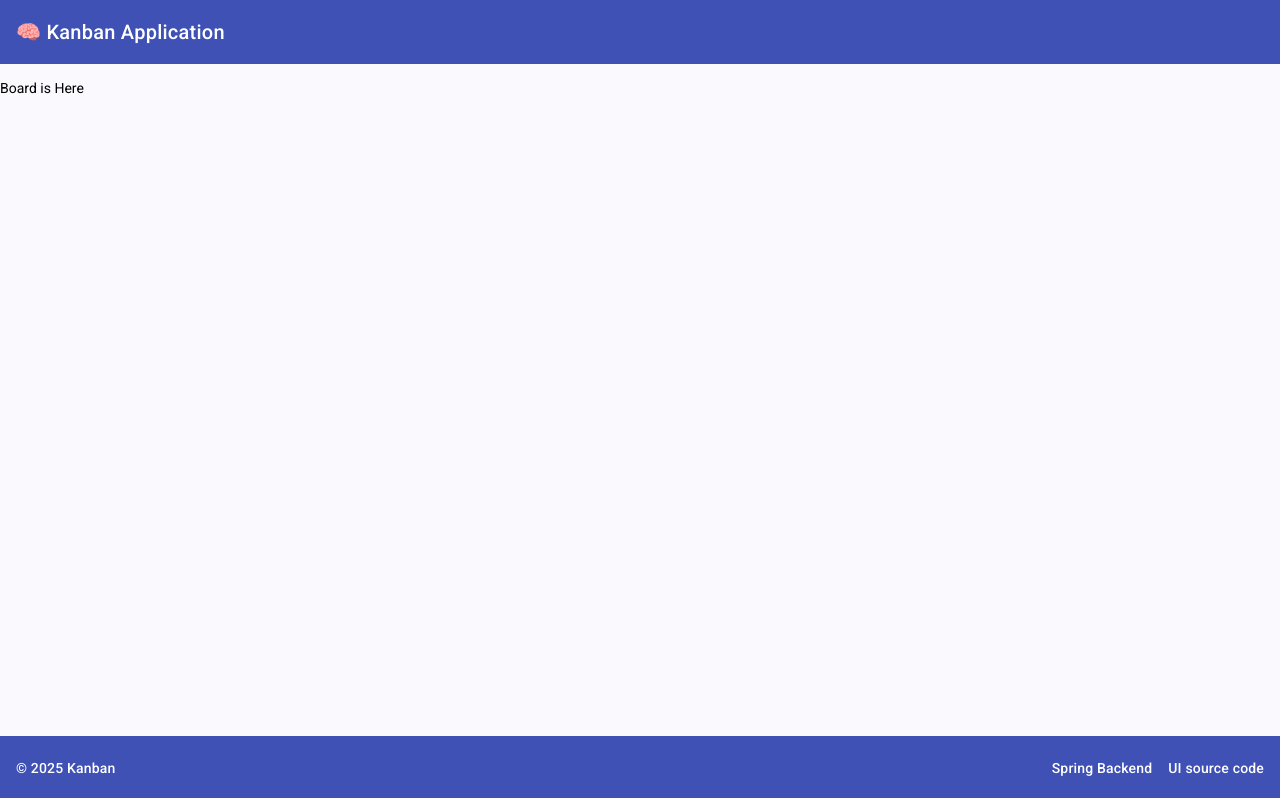
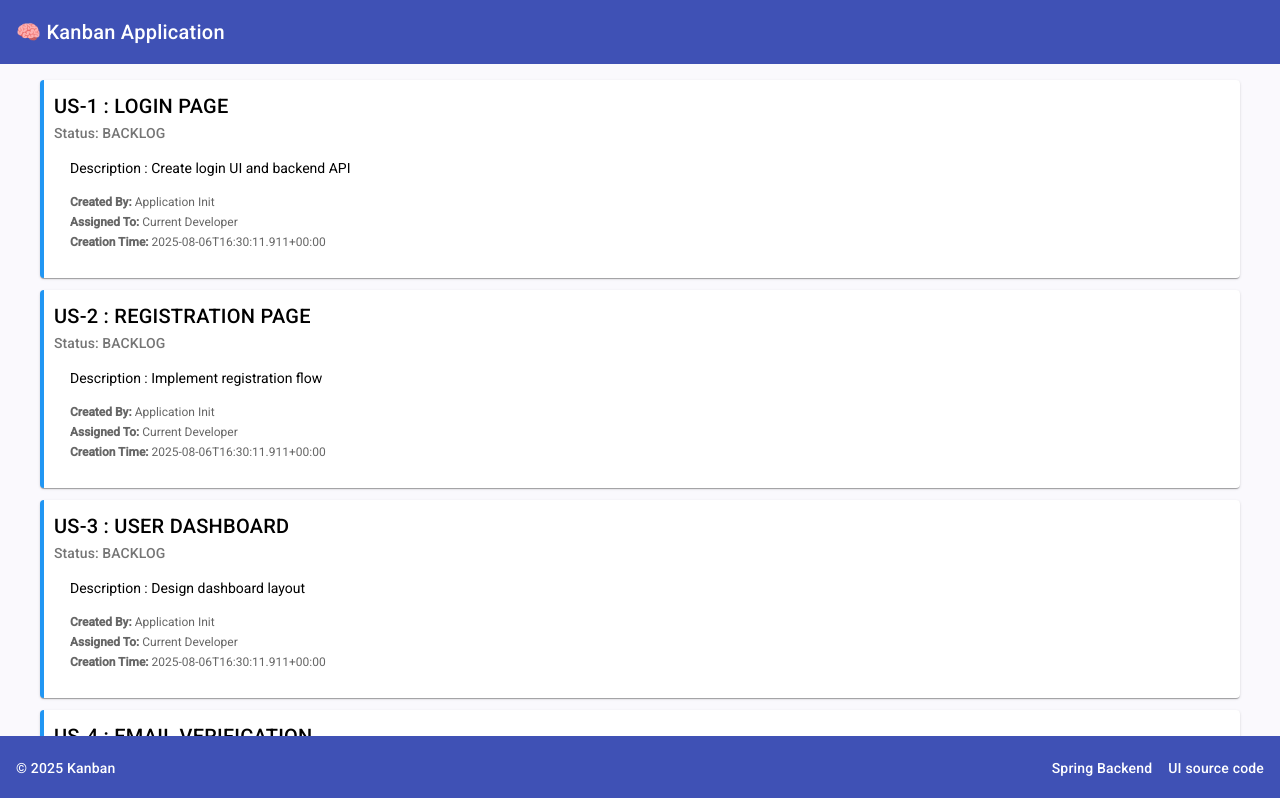
Before and after one commit to Himanshu-Koshti-lab/AngularKanBan, an Angular app: page / in a window 1280 px wide. Shown: the top 798 px of the page. Built offline with nearby package versions, Linux system fonts and the light colour scheme.

Commit message:
US-4 Added Card to Board.

```diff
--- a/src/app/component/board/board.css
+++ b/src/app/component/board/board.css
@@ -0,0 +1,5 @@
+.board {
+  padding: 16px;
+  max-width: 1200px;
+  margin: 0 auto;
+}
--- a/src/app/component/board/board.html
+++ b/src/app/component/board/board.html
@@ -1,3 +1,6 @@
 <div class="board">
-<p> Board is Here</p>
+  <app-card
+    *ngFor="let story of stories"
+    [story]="story"
+  ></app-card>
 </div>
--- a/src/app/component/board/board.ts
+++ b/src/app/component/board/board.ts
@@ -1,19 +1,21 @@
 import { Component } from '@angular/core';
 import { Column } from '../column/column';
 import { KanbanService } from '../../service/kanban.service';
+import { Task } from '../../entity/task.model';
+import { Card } from '../card/card';
+import { CommonModule } from '@angular/common';
 
 @Component({
   selector: 'app-board',
-  imports: [],
+  imports: [ Card, CommonModule ],
   templateUrl: './board.html',
   styleUrl: './board.css'
 })
 export class Board {
-  columns: Column[] = [];
+  stories: Task[] = [];
 
   constructor(private kanbanService: KanbanService) {
-    this.columns = this.kanbanService.getColumns();
-    console.log(this.columns);
-
+    this.stories = this.kanbanService.getColumns();
+    console.log(this.stories);
   }
 }
--- a/src/app/component/card/card.css
+++ b/src/app/component/card/card.css
@@ -0,0 +1,12 @@
+.story-card {
+  margin-bottom: 12px;
+  border-left: 4px solid #2196f3;
+  padding: 10px;
+  background: #fff;
+}
+
+.meta {
+  font-size: 12px;
+  color: #666;
+  margin-top: 10px;
+}
--- a/src/app/component/card/card.html
+++ b/src/app/component/card/card.html
@@ -1 +1,12 @@
-<p>card works!</p>
+<mat-card class="story-card">
+  <mat-card-title> US-{{story.id}} : {{ story.title.toUpperCase() }}</mat-card-title>
+  <mat-card-subtitle>Status: {{ story.status }}</mat-card-subtitle>
+  <mat-card-content>
+    <p>Description : {{ story.description }}</p>
+    <div class="meta">
+      <div><strong>Created By: </strong> {{ story.createdBy }}</div>
+      <div><strong>Assigned To: </strong> {{ story.assignedTo }}</div>
+      <div><strong>Creation Time: </strong> {{ story.creationTime }}</div>
+    </div>
+  </mat-card-content>
+</mat-card>
--- a/src/app/service/kanban.service.ts
+++ b/src/app/service/kanban.service.ts
@@ -1,7 +1,7 @@
-import { Column } from "../component/column/column";
+import { Task } from "../entity/task.model";
 
 export class KanbanService {
-    getColumns(): Column[] {
+    getColumns(): Task[] {
         return  [
                     {
                         "id": 1,
```
Also changed, not shown: src/app/component/card/card.ts (+5 -3 lines).
